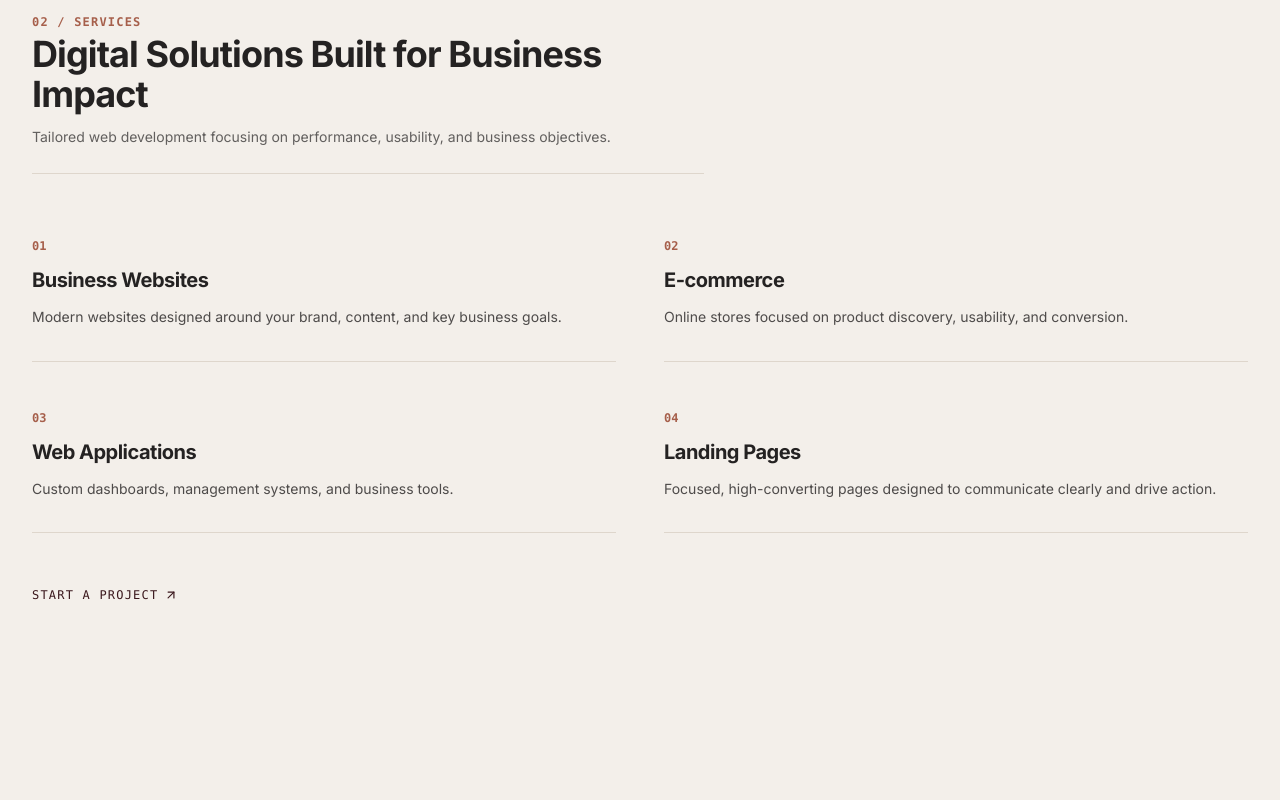
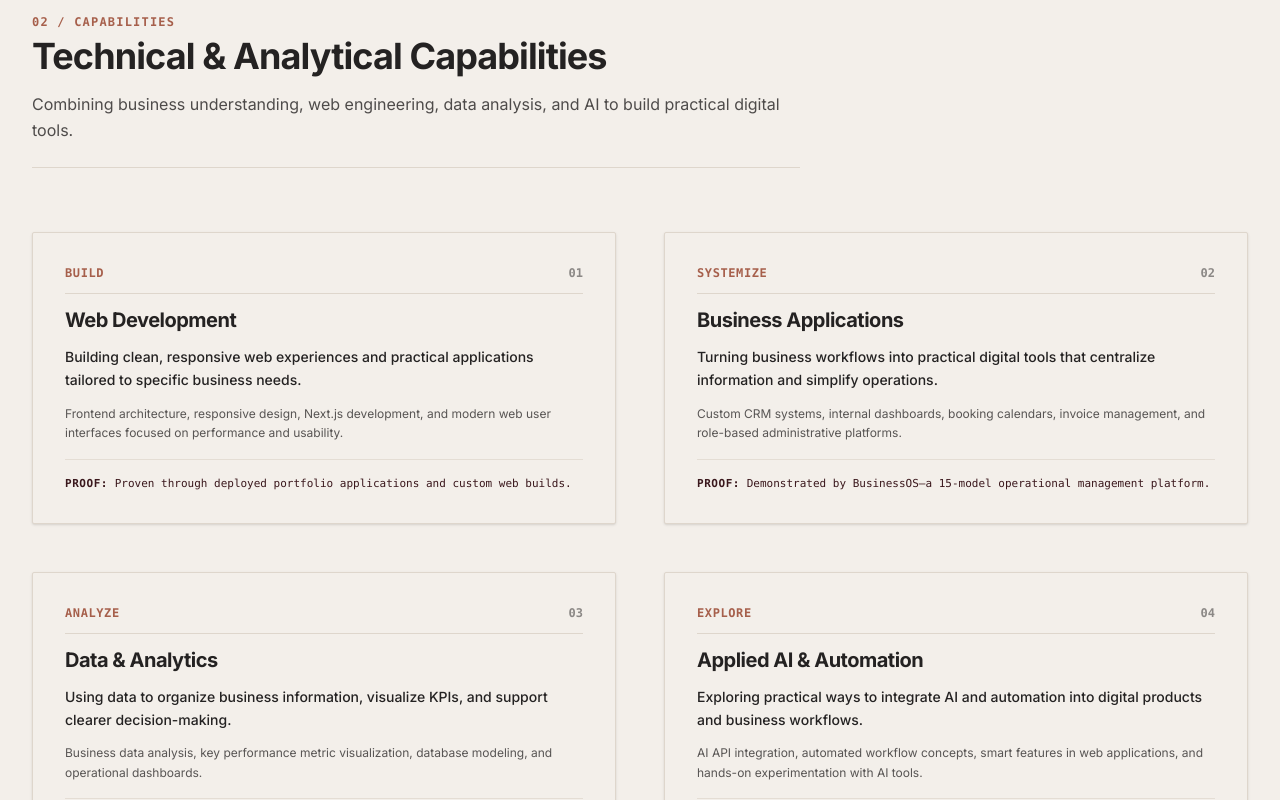
Before and after one commit to youssefmanssouri/manssouri-portfolio, a Next.js app: page / in a window 1280 px wide. Shown: the part 3260-4060 px from the top of the page. Built offline with nearby package versions, Linux system fonts and the light colour scheme.

Commit message:
Transform Services section into Capabilities section with 4 core areas (Web Dev, Business Apps, Data & Analytics, Applied AI & Automation) and explicit proof anchors

```diff
--- a/components/sections/services.tsx
+++ b/components/sections/services.tsx
@@ -6,80 +6,70 @@ import { ArrowUpRight } from "lucide-react";
 import { useLanguage } from "@/lib/i18n/context";
 
 export function Services() {
-  const { t, language } = useLanguage();
-
-  const services = [
-    {
-      number: "01",
-      title: language === "fr" ? "Sites Web Vitrines" : "Business Websites",
-      description: language === "fr"
-        ? "Sites web modernes conçus pour valoriser votre marque, vos contenus et vos objectifs commerciaux."
-        : "Modern websites designed around your brand, content, and key business goals."
-    },
-    {
-      number: "02",
-      title: language === "fr" ? "Boutiques E-commerce" : "E-commerce",
-      description: language === "fr"
-        ? "Boutiques en ligne optimisées pour la découverte des produits, la fluidité d'achat et la conversion."
-        : "Online stores focused on product discovery, usability, and conversion."
-    },
-    {
-      number: "03",
-      title: language === "fr" ? "Applications Web" : "Web Applications",
-      description: language === "fr"
-        ? "Tableaux de bord sur mesure, outils de gestion CRM et applications d'entreprise."
-        : "Custom dashboards, management systems, and business tools."
-    },
-    {
-      number: "04",
-      title: language === "fr" ? "Landing Pages" : "Landing Pages",
-      description: language === "fr"
-        ? "Pages ciblées à forte conversion conçues pour communiquer clairement et inciter à l'action."
-        : "Focused, high-converting pages designed to communicate clearly and drive action."
-    }
-  ];
+  const { t, dictionary } = useLanguage();
+  const items = dictionary?.capabilities?.items || [];
 
   return (
-    <section id="services" className="py-24 md:py-32 bg-[#F3EFEA]">
+    <section id="services" className="py-24 md:py-32 bg-[#F3EFEA] text-[#242222]">
       <div className="max-w-[1280px] mx-auto px-4 sm:px-6 lg:px-8">
 
         {/* Section Header */}
-        <div className="max-w-2xl mb-16 pb-6 border-b border-[#DED6CC]">
+        <div className="max-w-3xl mb-16 pb-6 border-b border-[#DED6CC]">
           <p className="text-xs font-mono text-[#A65F4B] uppercase tracking-widest mb-1 font-semibold">
-            02 / {t("services.badge")}
+            02 / {t("capabilities.badge")}
           </p>
-          <h2 className="text-3xl sm:text-4xl font-bold tracking-tight text-[#242222] mb-3">
-            {t("services.heading")}
+          <h2 className="text-3xl sm:text-4xl font-bold tracking-tight text-[#242222] mb-3 leading-tight">
+            {t("capabilities.heading")}
           </h2>
-          <p className="text-[#242222]/70 text-sm leading-relaxed">
-            {t("services.subheading")}
+          <p className="text-[#242222]/80 text-base leading-relaxed">
+            {t("capabilities.subheading")}
           </p>
         </div>
 
-        {/* Editorial Numbered List with Thin Hairline Dividers */}
-        <div className="grid grid-cols-1 md:grid-cols-2 gap-x-12 gap-y-12">
-          {services.map((item) => (
-            <div key={item.number} className="border-b border-[#DED6CC] pb-8 space-y-3">
-              <span className="text-xs font-mono text-[#A65F4B] font-bold block">
-                {item.number}
-              </span>
-              <h3 className="text-xl font-bold text-[#242222] tracking-tight">
-                {item.title}
-              </h3>
-              <p className="text-[#242222]/80 text-sm leading-relaxed">
-                {item.description}
-              </p>
+        {/* 4 Capabilities Grid */}
+        <div className="grid grid-cols-1 md:grid-cols-2 gap-8 lg:gap-12">
+          {items.map((item: any, idx: number) => (
+            <div
+              key={idx}
+              className="border border-[#DED6CC] p-6 sm:p-8 bg-[#F3EFEA] rounded-xs space-y-4 shadow-sm hover:border-[#A65F4B]/50 transition-colors flex flex-col justify-between"
+            >
+              <div className="space-y-3">
+                <div className="flex items-center justify-between border-b border-[#DED6CC] pb-3">
+                  <span className="text-xs font-mono text-[#A65F4B] uppercase tracking-wider font-semibold">
+                    {item.label}
+                  </span>
+                  <span className="text-xs font-mono text-[#242222]/50 font-bold">
+                    0{idx + 1}
+                  </span>
+                </div>
+                <h3 className="text-xl font-bold text-[#242222] tracking-tight">
+                  {item.title}
+                </h3>
+                <p className="text-[#242222] text-sm font-medium leading-relaxed">
+                  {item.positioning}
+                </p>
+                <p className="text-[#242222]/75 text-xs leading-relaxed">
+                  {item.details}
+                </p>
+              </div>
+
+              {/* Evidence Anchor */}
+              <div className="pt-4 border-t border-[#DED6CC]/70">
+                <p className="text-[11px] font-mono text-[#3A171C] leading-snug">
+                  <span className="font-bold uppercase tracking-wider">Proof:</span> {item.evidence}
+                </p>
+              </div>
             </div>
           ))}
         </div>
 
-        {/* Clean CTA Link */}
+        {/* Navigation Link to Work */}
         <div className="pt-12">
           <Link
-            href="/#contact"
-            className="inline-flex items-center gap-1.5 text-xs font-mono text-[#3A171C] uppercase tracking-widest hover:text-[#A65F4B] transition-colors"
+            href="/#work"
+            className="inline-flex items-center gap-1.5 text-xs font-mono text-[#3A171C] uppercase tracking-widest hover:text-[#A65F4B] transition-colors font-semibold"
           >
-            <span>{t("hero.startProject")}</span>
+            <span>{t("capabilities.connectLink")}</span>
             <ArrowUpRight className="w-3.5 h-3.5" />
           </Link>
         </div>
--- a/locales/en/common.json
+++ b/locales/en/common.json
@@ -36,32 +36,41 @@
     "nextProject": "NEXT PROJECT",
     "backToWork": "Back to Selected Work"
   },
-  "services": {
-    "badge": "SERVICES",
-    "heading": "Digital Solutions Built for Business Impact",
-    "subheading": "Tailored web development focusing on performance, usability, and business objectives.",
+  "capabilities": {
+    "badge": "CAPABILITIES",
+    "heading": "Technical & Analytical Capabilities",
+    "subheading": "Combining business understanding, web engineering, data analysis, and AI to build practical digital tools.",
     "items": [
       {
-        "number": "01",
-        "title": "Business Websites",
-        "description": "Modern websites designed around your brand, content, and business objectives."
+        "label": "BUILD",
+        "title": "Web Development",
+        "positioning": "Building clean, responsive web experiences and practical applications tailored to specific business needs.",
+        "details": "Frontend architecture, responsive design, Next.js development, and modern web user interfaces focused on performance and usability.",
+        "evidence": "Proven through deployed portfolio applications and custom web builds."
       },
       {
-        "number": "02",
-        "title": "E-commerce",
-        "description": "Online stores focused on product discovery, usability, and conversion."
+        "label": "SYSTEMIZE",
+        "title": "Business Applications",
+        "positioning": "Turning business workflows into practical digital tools that centralize information and simplify operations.",
+        "details": "Custom CRM systems, internal dashboards, booking calendars, invoice management, and role-based administrative platforms.",
+        "evidence": "Demonstrated by BusinessOS—a 15-model operational management platform."
       },
       {
-        "number": "03",
-        "title": "Web Applications",
-        "description": "Custom dashboards, management systems, and business tools."
+        "label": "ANALYZE",
+        "title": "Data & Analytics",
+        "positioning": "Using data to organize business information, visualize KPIs, and support clearer decision-making.",
+        "details": "Business data analysis, key performance metric visualization, database modeling, and operational dashboards.",
+        "evidence": "Grounded in Business Analytics & AI coursework at EMAA Business School and BusinessOS analytics."
       },
       {
-        "number": "04",
-        "title": "Landing Pages",
-        "description": "Focused pages designed to communicate clearly and drive action."
+        "label": "EXPLORE",
+        "title": "Applied AI & Automation",
+        "positioning": "Exploring practical ways to integrate AI and automation into digital products and business workflows.",
+        "details": "AI API integration, automated workflow concepts, smart features in web applications, and hands-on experimentation with AI tools.",
+        "evidence": "Supported by ongoing academic studies and practical web integration experiments."
       }
-    ]
+    ],
+    "connectLink": "Explore Collaborations & Work"
   },
   "process": {
     "badge": "PROCESS",
--- a/locales/fr/common.json
+++ b/locales/fr/common.json
@@ -36,32 +36,41 @@
     "nextProject": "PROJET SUIVANT",
     "backToWork": "Retour aux réalisations"
   },
-  "services": {
-    "badge": "SERVICES",
-    "heading": "Des Solutions Digitales Conçues pour Votre Croissance",
-    "subheading": "Développement web sur mesure privilégiant la performance, l'ergonomie et vos objectifs métiers.",
+  "capabilities": {
+    "badge": "COMPÉTENCES & DOMAINES D'ACTION",
+    "heading": "Compétences Techniques & Analytiques",
+    "subheading": "Associer compréhension métier, ingénierie web, analyse de données et IA pour créer des outils digitaux utiles.",
     "items": [
       {
-        "number": "01",
-        "title": "Sites Web Vitrines",
-        "description": "Sites web modernes conçus pour valoriser votre marque, vos contenus et vos objectifs commerciaux."
+        "label": "DÉVELOPPER",
+        "title": "Développement Web",
+        "positioning": "Création d'expériences web réactives et d'applications modernes adaptées aux besoins de l'entreprise.",
+        "details": "Architecture frontend, design réactif, développement Next.js et interfaces utilisateur axées sur la performance et la simplicité.",
+        "evidence": "Illustré par les projets web déployés dans ce portfolio."
       },
       {
-        "number": "02",
-        "title": "Boutiques E-commerce",
-        "description": "Boutiques en ligne optimisées pour la découverte des produits, la fluidité d'achat et la conversion."
+        "label": "STRUCTURER",
+        "title": "Applications Métier & Outils",
+        "positioning": "Transformation des flux de travail en outils numériques pratiques pour centraliser les données et simplifier la gestion.",
+        "details": "Systèmes CRM sur mesure, tableaux de bord internes, gestion des réservations, facturation et gestion des rôles d'accès.",
+        "evidence": "Démontré par BusinessOS—une plateforme de gestion d'entreprise structurée sur 15 modèles de données."
       },
       {
-        "number": "03",
-        "title": "Applications Web",
-        "description": "Tableaux de bord sur mesure, outils de gestion CRM et applications d'entreprise."
+        "label": "ANALYSER",
+        "title": "Data & Analytics",
+        "positioning": "Exploitation des données pour organiser l'information, visualiser les indicateurs clés et faciliter les décisions.",
+        "details": "Analyse de données métier, tableaux de bord d'indicateurs (KPI), modélisation de bases de données et suivi opérationnel.",
+        "evidence": "Issu du cursus Business Analytics & IA à l'EMAA Business School et du module analytique de BusinessOS."
       },
       {
-        "number": "04",
-        "title": "Landing Pages",
-        "description": "Pages ciblées à forte conversion conçues pour communiquer clairement et inciter à l'action."
+        "label": "EXPLORER",
+        "title": "IA Appliquée & Automatisation",
+        "positioning": "Exploration de méthodes concrètes pour intégrer l'IA et l'automatisation dans les produits digitaux.",
+        "details": "Intégration d'API d'IA, automatisation de flux de travail, fonctionnalités intelligentes dans le web et expérimentation pratique.",
+        "evidence": "Appuyé par la formation académique et les expérimentations intégrées aux projets web."
       }
-    ]
+    ],
+    "connectLink": "Découvrir mes projets & expertises"
   },
   "process": {
     "badge": "MÉTHODOLOGIE",
```
